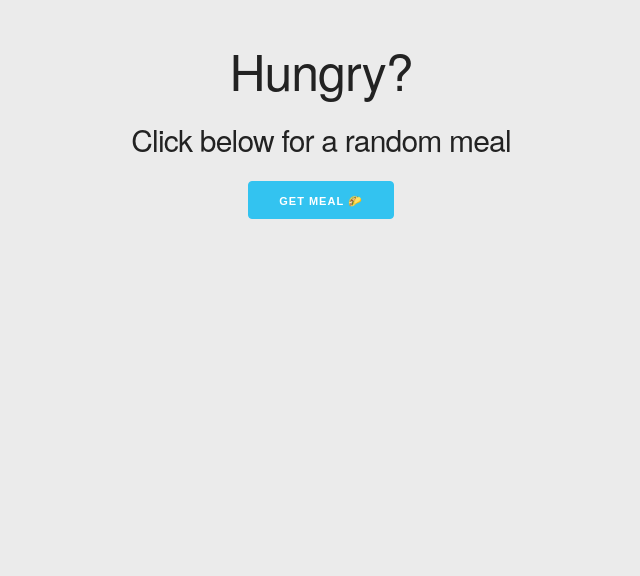
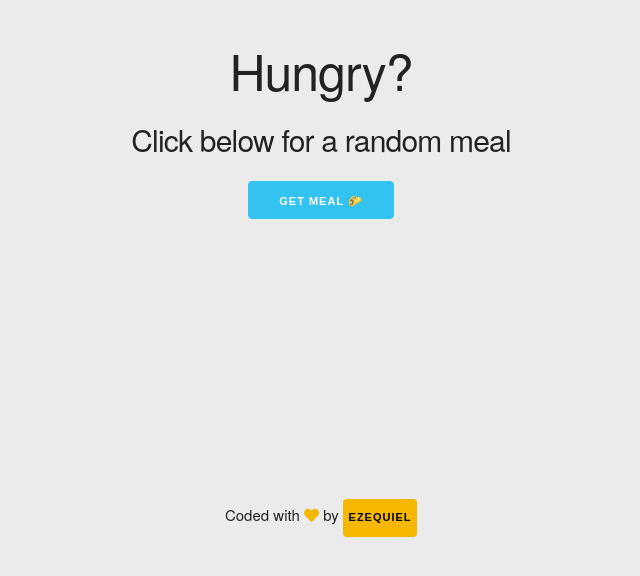
Before and after one commit to EzequielCaste/random-meal-generator, a plain HTML site: page index.html in a window 1280 px wide. Shown: the whole page, without its empty margins (319-959 px from the left). Drawn offline with nearby package versions, Linux system fonts and the light colour scheme.

Commit message:
finished

```diff
--- a/index.html
+++ b/index.html
@@ -4,6 +4,7 @@
   <meta charset="UTF-8">
   <meta name="viewport" content="width=device-width, initial-scale=1.0">
   <title>Random Meal Generator</title>
+  <link rel="stylesheet" href="https://cdnjs.cloudflare.com/ajax/libs/font-awesome/5.12.0-2/css/all.min.css">
   <link rel="stylesheet" href="https://cdnjs.cloudflare.com/ajax/libs/skeleton/2.0.4/skeleton.min.css">
   <link rel="stylesheet" href="style.css">
 </head>
@@ -42,6 +43,15 @@
       </div>
     </div>
 
+    <footer>
+      Coded with <i class="fas fa-heart"></i> by
+      <form action="https://github.com/ezzep66" method="GET">
+        <button class="btn">
+          Ezequiel
+        </button>
+      </form>
+    </footer>
+
   <script src="meal.js"></script>
 </body>
 </html>
--- a/style.css
+++ b/style.css
@@ -10,7 +10,9 @@ body {
   margin-top: 40px;
   text-align: center;
 }
-
+#btn:hover {
+  color: black;
+}
 #image {
   width: 100%;
 }
@@ -38,7 +40,53 @@ h5 {
   min-height: 300px;
   max-height: 600px;
 }
+footer {
+  text-align: center;
+  margin-top: 18em;
+}
+footer button {
+  line-height: unset;
+}
+footer form {
+  display: inline;
+}
+footer .btn {
+  text-decoration: none;
+  cursor: pointer;
+  border: 0;
+  outline: none;
+  background: #F5B700;
+  color: black;
+  padding: 0.5em;
+  position: relative;
+  z-index: 1;
+}
+.fa-heart {
+  color: #F5B700;
+}
+footer .btn::after {
+  content: "";
+  position: absolute;
+  top: 0;
+  left: 0;
+  width: 100%;
+  height: 100%;
+  background:  rgba(230,230,230,0.8);
+  z-index: -1;
+  transform: scaleX(0);
+  transform-origin: left;
+  transition: transform 200ms ease-in;
+}
+footer .btn:hover::after {
+  transform: scaleX(1);
+}
 
+
+
+
+footer .far {
+  margin-left: 0;
+}
 @media (min-width: 550px) {
   #image {
     width: 95%;
```
